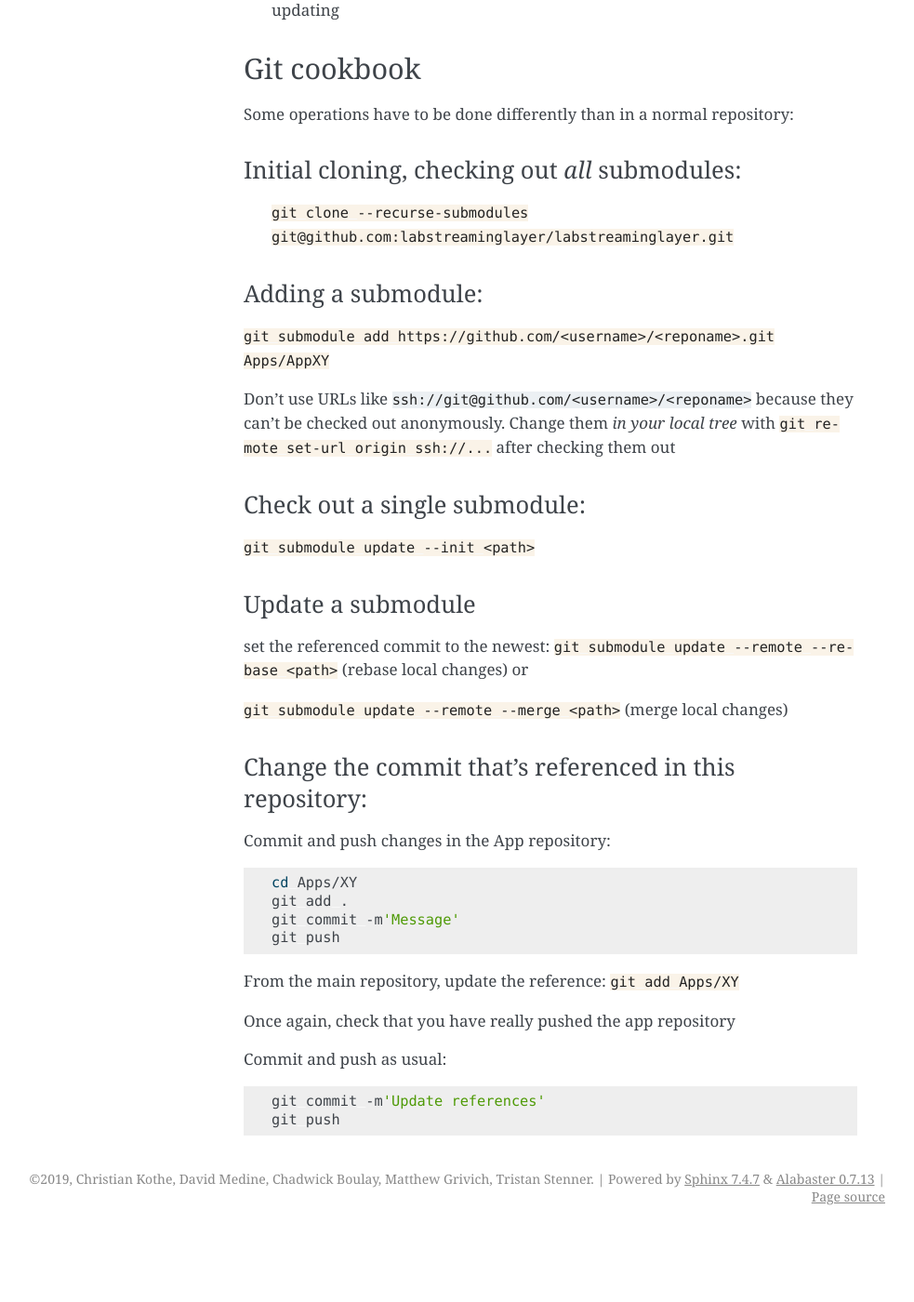
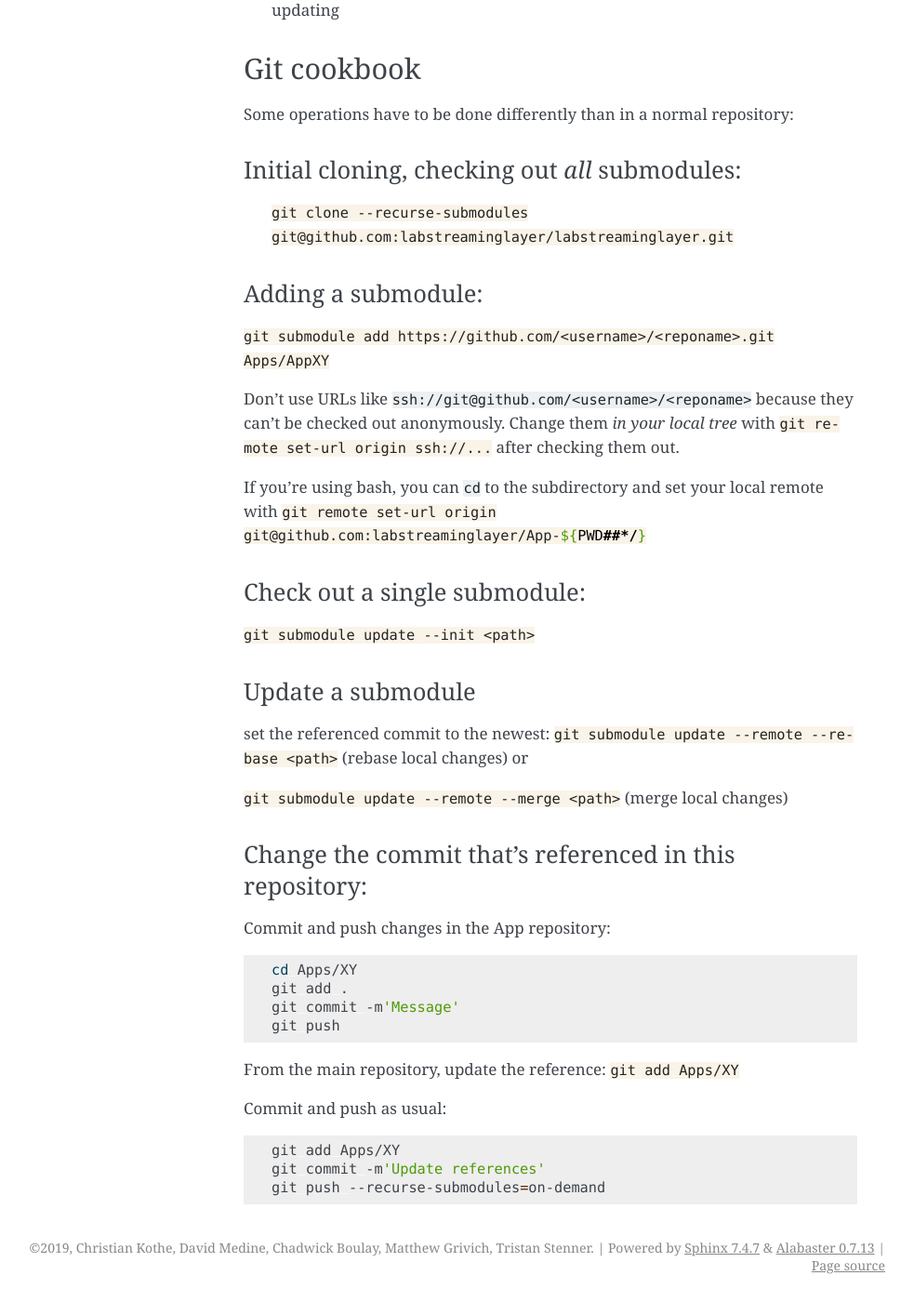
Before and after one commit to sccn/labstreaminglayer, a Sphinx documentation site: the page built from docs/dev/full_tree.rst, in a window 1280 px wide and 1400 px high, scrolled down 583 px. Shown: the whole window at 93% size, without its empty margins (158-1141 px from the left). Built offline with Sphinx 7.4.7, drawn with Linux system fonts in a browser that asks for light colours; before the commit the page ends 1909 px from its top, so only the background shows below that.

Commit message:
Docs: update links, submodule recipes

```diff
--- a/docs/dev/examples.rst
+++ b/docs/dev/examples.rst
@@ -150,7 +150,7 @@
 ***************************
 These sample codes are from actual 'production' software that is used to do data transmission:
   * `Kinect: multi-channel signal with body joint positions and meta-data. <https://github.com/labstreaminglayer/App-KinectMocap>`__
-  * `Keyboard: irregular marker stream based on keyboard inputs. <https://github.com/labstreaminglayer/App-Keyboard>`__
+  * `Input: irregular marker stream based on keyboard inputs. <https://github.com/labstreaminglayer/App-Input>`__
   * `B-Alert: reading from an EEG device in a separate thread. <https://github.com/labstreaminglayer/App-BAlert>`__
   * `EyeLink: reading from an eye tracker in Python. <https://github.com/labstreaminglayer/App-EyeLink>`__
 
--- a/docs/dev/full_tree.rst
+++ b/docs/dev/full_tree.rst
@@ -44,7 +44,11 @@
 because they can’t be checked out anonymously.
 Change them *in your local tree* with
 :cmd:`git remote set-url origin ssh://...` after
-checking them out
+checking them out.
+
+If you're using bash, you can ``cd`` to the subdirectory and set your local
+remote with
+:cmd:`git remote set-url origin git@github.com:labstreaminglayer/App-${PWD##*/}`
 
 Check out a single submodule:
 ~~~~~~~~~~~~~~~~~~~~~~~~~~~~~
@@ -75,11 +79,10 @@
 From the main repository, update the reference:
 :cmd:`git add Apps/XY`
 
-Once again, check that you have really pushed the app repository
-
 Commit and push as usual:
 
 .. code:: bash
 
+   git add Apps/XY
    git commit -m'Update references'
-   git push
+   git push --recurse-submodules=on-demand
--- a/docs/info/supported_devices.rst
+++ b/docs/info/supported_devices.rst
@@ -62,8 +62,7 @@
 Supported Human Interface Hardware
 **********************************
 A wide range of Windows-compatible input hardware is supported by LSL and included with the distribution:
-  * `Computer mice, trackballs, presenters, etc. <https://github.com/labstreaminglayer/App-Mouse>`__
-  * `Computer keyboards <https://github.com/labstreaminglayer/App-Keyboard>`__
+  * `Input devices (keyboards, trackballs, presenters, etc.) <https://github.com/labstreaminglayer/App-Input>`__
   * `DirectX-compatible joysticks, wheels, gamepads and other controllers <https://github.com/labstreaminglayer/App-GameController>`__
   * `Nintendo Wiimote and official expansions <https://github.com/labstreaminglayer/App-Wiimote>`__
 
```
